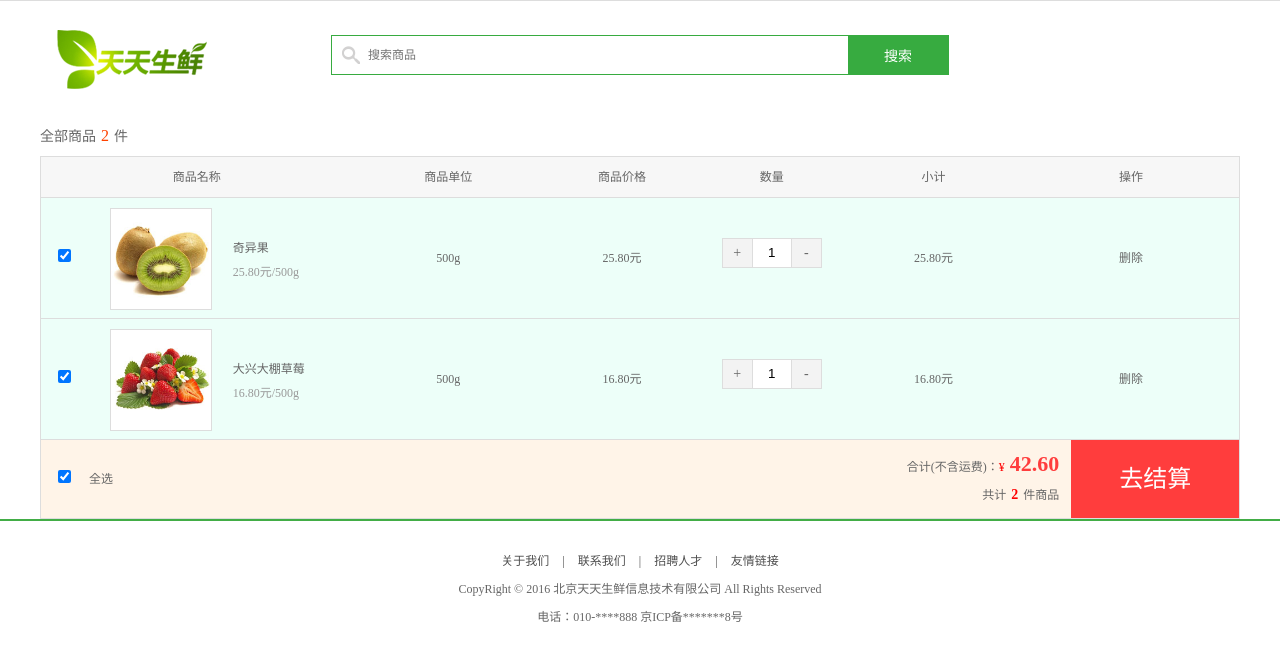
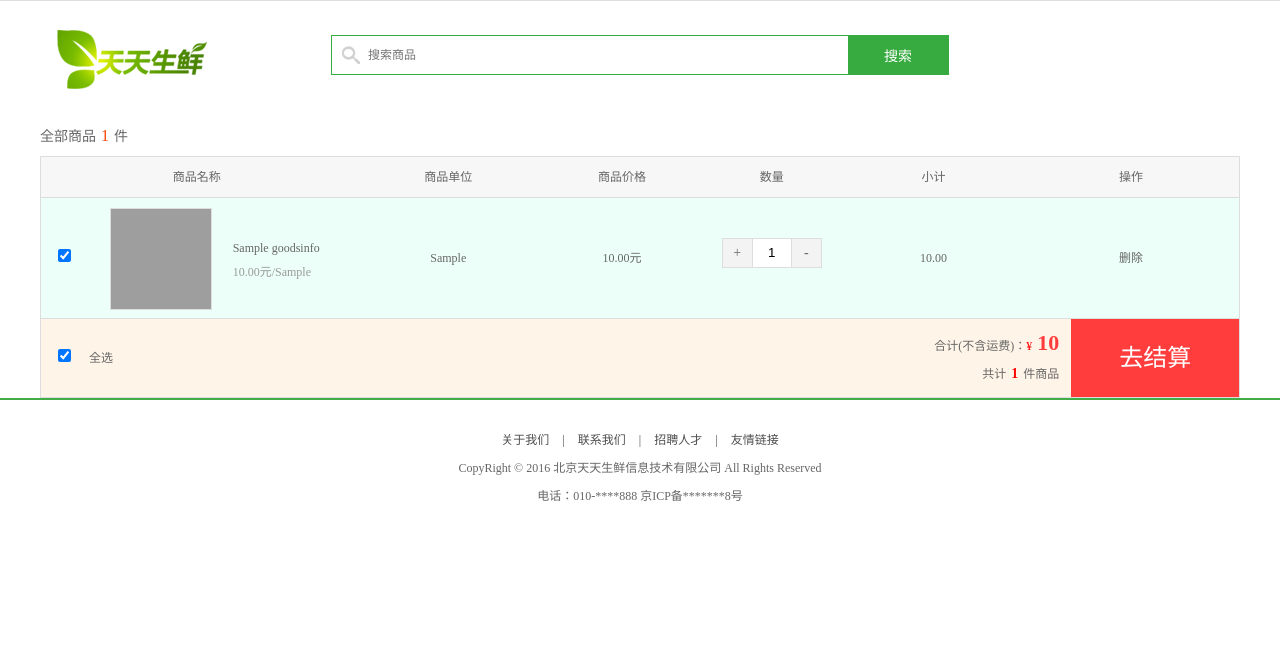
Before and after one commit to oldestcrab/daily_fresh, a Django app: template templates/df_cart/cart.html in a window 1280 px wide. Shown: the part 29-690 px from the top of the page. Run offline with Django 3.2, Linux system fonts and the light colour scheme; tables that the repository leaves empty hold one stand-in row (values such as "Sample post"); the template is opened without the code that fills it: values that come from a table or form of the project are taken from there, most other values are stand-ins (such as "Sample title", 1, 10 or a date in 2020); grey boxes are pictures that could not be loaded.

Commit message:
购物车商品数量增删测试

```diff
--- a/templates/df_cart/cart.html
+++ b/templates/df_cart/cart.html
@@ -1,7 +1,46 @@
 {% extends "base.html" %}
 
-{% block content %}
-<div class="total_count">全部商品<em>2</em>件</div>
+{% block head %}
+<script type="text/javascript">
+	$(function () {
+
+		// 全选
+		$('#check_all').click(function () {
+			state = $(this).prop('checked');
+			$(':checkbox:not(#check_all)').prop('checked', state)
+		});
+		$(':checkbox:not(#check_all)').click(function () {
+			if ($(this).prop('checked')) {
+				if ($(':checked').length + 1 == $(':checkbox').length) {
+					$('#check_all').prop('checked', true)
+				}
+			} else {
+				$('#check_all').prop('checked', false)
+			}
+		});
+		// 总额
+		function total() {
+			total1 = 0;
+			total_count = 0;
+			$('.col07').each(function () {
+				count = $(this).prev().prev().text();
+				price = $(this).prev().find('input').val();
+				total0 = parseFloat(count) * parseFloat(price)
+				$(this).text(total0.toFixed(2));
+				total_count++;
+				total1+=total0
+			})
+			$('#total').text(total1);
+			$('#total_count').text(total_count);
+		}
+		total();
+
+	});
+</script>
+{% endblock head %}
+
+{% block center_body %}
+<div class="total_count">全部商品<em>{{ carts.count }}</em>件</div>
 <ul class="cart_list_th clearfix">
 	<li class="col01">商品名称</li>
 	<li class="col02">商品单位</li>
@@ -10,12 +49,13 @@
 	<li class="col05">小计</li>
 	<li class="col06">操作</li>
 </ul>
+{% for cart in carts %}
 <ul class="cart_list_td clearfix">
 	<li class="col01"><input type="checkbox" name="" checked></li>
-	<li class="col02"><img src="images/goods/goods012.jpg"></li>
-	<li class="col03">奇异果<br><em>25.80元/500g</em></li>
-	<li class="col04">500g</li>
-	<li class="col05">25.80元</li>
+	<li class="col02"><img src="{{MEDIA_URL}}{{ cart.goods.gpic }}"></li>
+	<li class="col03">{{ cart.goods.gtitle }}<br><em>{{ cart.goods.gprice }}元/{{ cart.goods.gunit }}</em></li>
+	<li class="col04">{{ cart.goods.gunit }}</li>
+	<li class="col05">{{ cart.goods.gprice }}元</li>
 	<li class="col06">
 		<div class="num_add">
 			<a href="javascript:;" class="add fl">+</a>
@@ -26,30 +66,13 @@
 	<li class="col07">25.80元</li>
 	<li class="col08"><a href="javascript:;">删除</a></li>
 </ul>
-
-<ul class="cart_list_td clearfix">
-	<li class="col01"><input type="checkbox" name="" checked></li>
-	<li class="col02"><img src="images/goods/goods003.jpg"></li>
-	<li class="col03">大兴大棚草莓<br><em>16.80元/500g</em></li>
-	<li class="col04">500g</li>
-	<li class="col05">16.80元</li>
-	<li class="col06">
-		<div class="num_add">
-			<a href="javascript:;" class="add fl">+</a>
-			<input type="text" class="num_show fl" value="1">
-			<a href="javascript:;" class="minus fl">-</a>
-		</div>
-	</li>
-	<li class="col07">16.80元</li>
-	<li class="col08"><a href="javascript:;">删除</a></li>
-</ul>
-
+{% endfor %}
 
 <ul class="settlements">
-	<li class="col01"><input type="checkbox" name="" checked=""></li>
+	<li class="col01"><input type="checkbox" name="" checked="" id="check_all" href="javascript:;"></li>
 	<li class="col02">全选</li>
-	<li class="col03">合计(不含运费)：<span>¥</span><em>42.60</em><br>共计<b>2</b>件商品</li>
+	<li class="col03">合计(不含运费)：<span>¥</span><em id='total'>42.60</em><br>共计<b id='total_count'>2</b>件商品</li>
 	<li class="col04"><a href="place_order.html">去结算</a></li>
 </ul>
 
-{% endblock content %}
+{% endblock center_body %}
```
Also changed, not shown: df_cart/views.py (+9 -1 lines).
